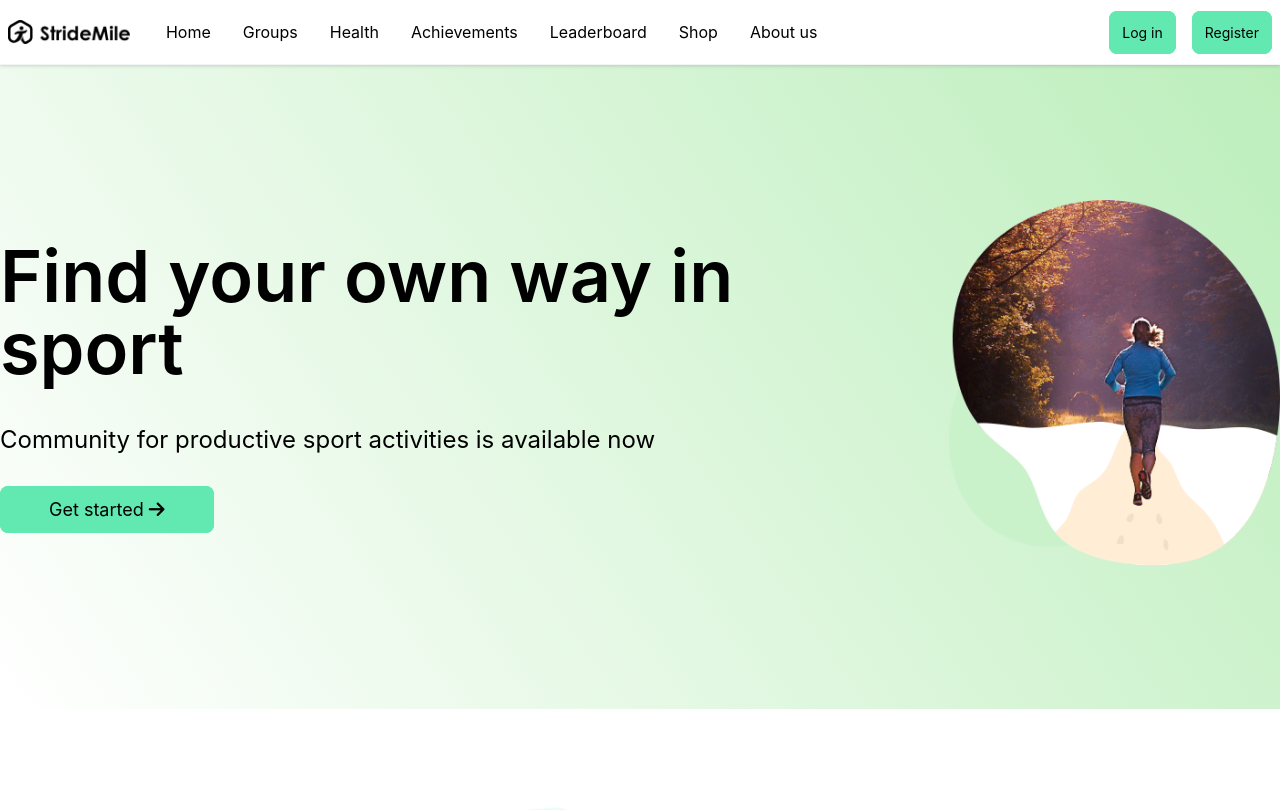
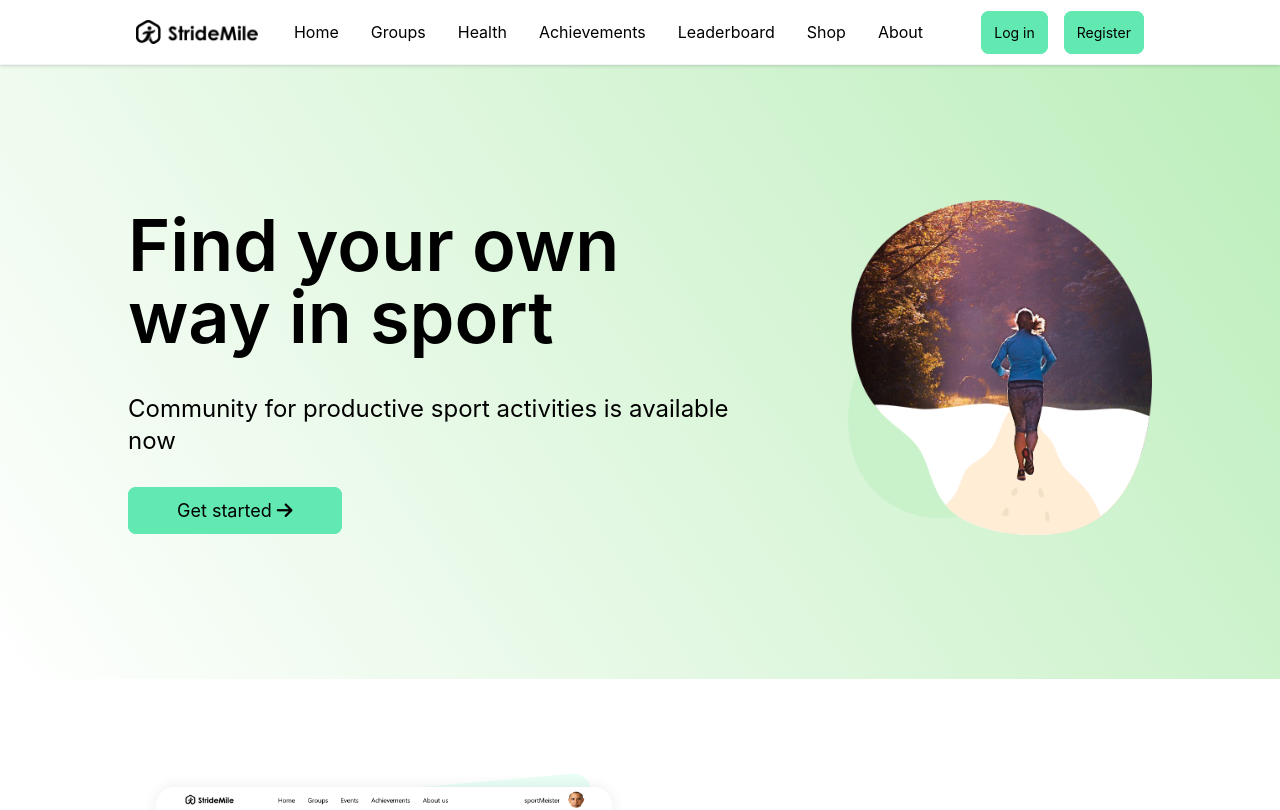
Before and after one commit to viliuszam/Stridemile, a React (Create React App) app in the folder client/: page / in a window 1280 px wide. Shown: the top 810 px of the page. Built offline with nearby package versions, Linux system fonts and the light colour scheme.

Commit message:
client: fix NavBar, Dashboard and container

```diff
--- a/client/src/components/NavBar.js
+++ b/client/src/components/NavBar.js
@@ -98,7 +98,7 @@ const NavBar = () => {
         <Link to="/about-us" className="pl-2 pr-4 text-medium my-auto flex hover:text-[#61E9B1]">
           <div className='flex ml-2 hover:border-b hover:border-b-solid hover:border-b-[#61E9B1]'>
             <div className='pl-2 pr-2'>
-              About us
+              About
             </div>
           </div>
         </Link>
--- a/client/src/styles/Home.css
+++ b/client/src/styles/Home.css
@@ -37,10 +37,48 @@
   }
 }
 
-
+/*
 @media (min-width: 1536px) {
   .container {
-    max-width: 1020px !important;
+    max-width: 1536px !important;
     margin: 0 auto;
   }
 }
+*/
+
+/*
+@media (min-width: 1280px) and (max-width: 1536px) {
+  .container {
+    max-width: 1280px !important;
+    margin: 0 auto;
+  }
+}
+*/
+
+@media (min-width: 1024px){
+  .container {
+    max-width: 1024px !important;
+    margin: 0 auto;
+  }
+}
+
+@media (min-width: 784px) and (max-width: 1024px) {
+  .container {
+    max-width: 784px !important;
+    margin: 0 auto;
+  }
+}
+
+@media (min-width: 640px) and (max-width: 784px) {
+  .container {
+    max-width: 640px !important;
+    margin: 0 auto;
+  }
+}
+
+@media (max-width: 640px) {
+  .container {
+    max-width: 500px !important;
+    margin: 0 auto;
+  }
+}
--- a/client/src/views/Dashboard.js
+++ b/client/src/views/Dashboard.js
@@ -242,8 +242,8 @@ export default () => {
               series={[
                 {
                   data: [
-                    { id: 0, value: 100 - percentage, color: '#e1e1e1', label: 'Not done' },
-                    { id: 1, value: percentage, color: '#61E9B1', label: 'Completed' },
+                    { id: 0, value: percentage, color: '#61E9B1', label: 'Completed' },
+                    { id: 1, value: 100 - percentage, color: '#e1e1e1', label: 'Not done' },
                   ],
                   innerRadius: 20,
                   outerRadius: 30,
```
